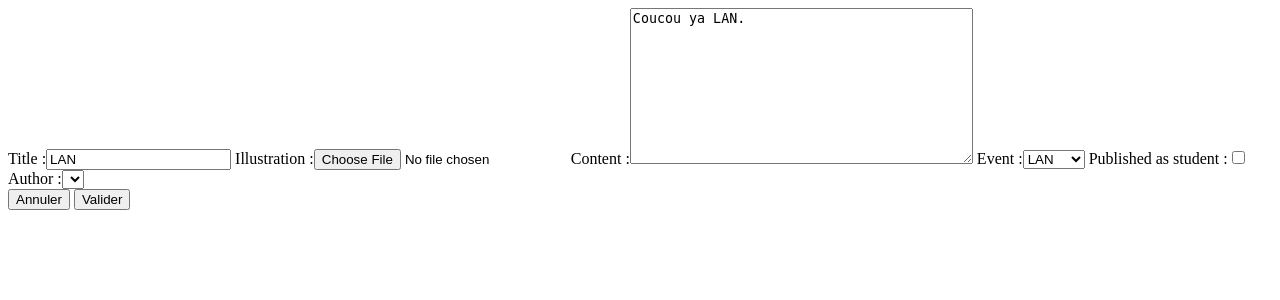
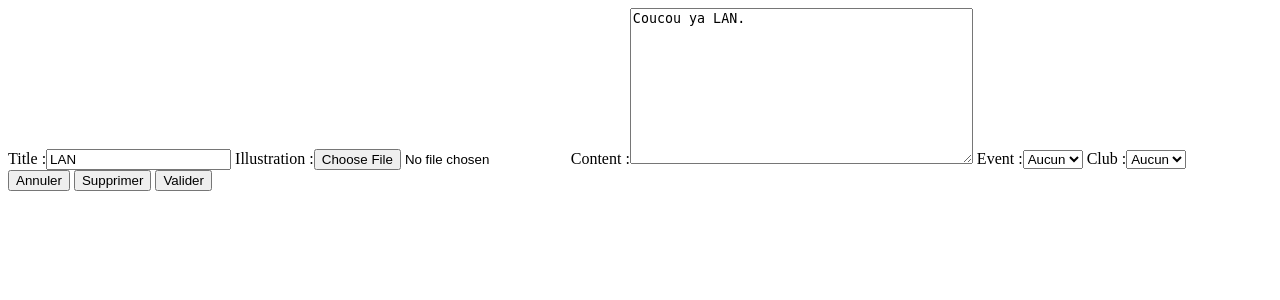
Before and after one commit to KIClubinfo/upont-v4, a Django app: page /news/post/1/edit in a window 1280 px wide. Shown: the top 300 px of the page. Run offline with Django 3.2, Linux system fonts and the light colour scheme; a user stored in the database is signed in; data comes from the database, SQL or seed files in the repository; lists and menus that the app fills with data are empty.

Commit message:
finishing posts and events edition

```diff
--- a/back/news/forms.py
+++ b/back/news/forms.py
@@ -25,13 +25,20 @@ class EditPost(forms.ModelForm):
             "illustration",
             "content",
             "event",
-            "published_as_student",
-            "author",
+            "club",
         )
 
     def __init__(self, user_id, *args, **kwargs):
         super(EditPost, self).__init__(*args, **kwargs)
-        self.fields["author"].choices = [
-            (membership.id, membership.club)
+        self.fields["event"].choices = [("", "Aucun")] + [
+            (event.id, event)
+            for event in Event.objects.filter(
+                club__in=Membership.objects.filter(student__user__pk=user_id).values(
+                    "club"
+                )
+            )
+        ]
+        self.fields["club"].choices = [("", "Aucun")] + [
+            (membership.club.id, membership.club)
             for membership in Membership.objects.filter(student__user__pk=user_id)
         ]
--- a/back/news/models.py
+++ b/back/news/models.py
@@ -22,9 +22,11 @@ class Event(models.Model):
 class Post(models.Model):
     title = models.CharField(max_length=50)
     author = models.ForeignKey(
-        "social.Membership", verbose_name="author", on_delete=models.SET_NULL, null=True
+        "social.Student", verbose_name="author", on_delete=models.SET_NULL, null=True
     )
-    published_as_student = models.BooleanField()
+    club = models.ForeignKey(
+        "social.Club", on_delete=models.SET_NULL, null=True, blank=True
+    )
     date = models.DateTimeField()
     illustration = models.ImageField(
         upload_to="post_illustrations", null=True, blank=True
--- a/back/news/templates/news/event_edit.html
+++ b/back/news/templates/news/event_edit.html
@@ -9,7 +9,8 @@
     {% csrf_token %}
         {{EditEvent}}
         <div>
-           <input  type="submit" name="Annuler" value="Annuler">
+            <input  type="submit" name="Annuler" value="Annuler">
+            <input  type="submit" name="Supprimer" value="Supprimer">
             <input  type="submit" name= "Valider" value="Valider">
         </div>
         </form>
--- a/back/news/templates/news/events.html
+++ b/back/news/templates/news/events.html
@@ -5,7 +5,7 @@
 <body>
 <p>Index de l'ensemble des events</p>
 {% for event in all_events_list %}
-<p> <a href="{% url 'news:event_detail' event.pk %}"> {{event.name}} </a> </p>
+<p> <a href="{% url 'news:event_detail' event.pk %}"> {{event.name}} {{event.id}}</a> </p>
 <p> Organisateur : {{event.club}} </p>
 <p> Date: {{event.date}}</p>
 {% endfor %}
--- a/back/news/templates/news/post_edit.html
+++ b/back/news/templates/news/post_edit.html
@@ -10,6 +10,7 @@
         {{EditPost}}
         <div>
             <input  type="submit" name="Annuler" value="Annuler">
+            <input  type="submit" name="Supprimer" value="Supprimer">
             <input  type="submit" name= "Valider" value="Valider">
         </div>
         </form>
```
